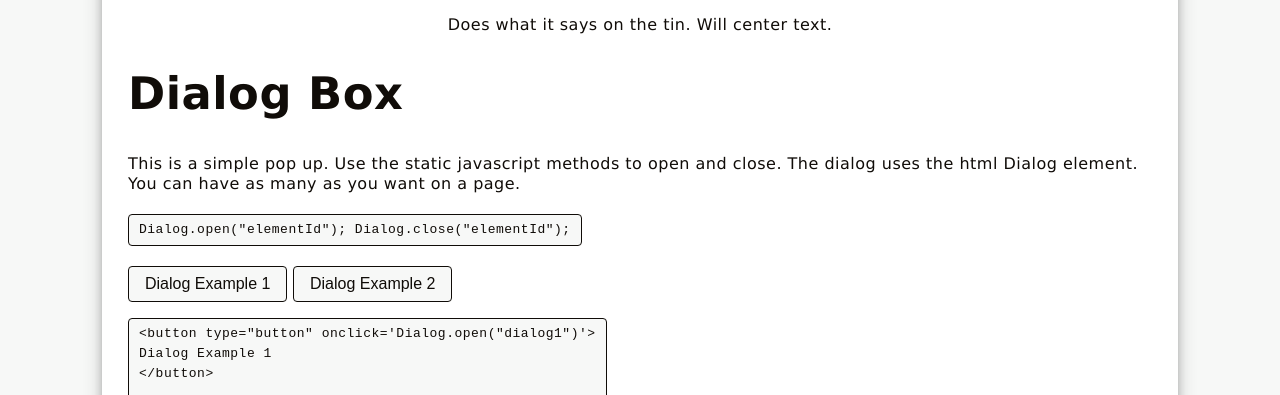
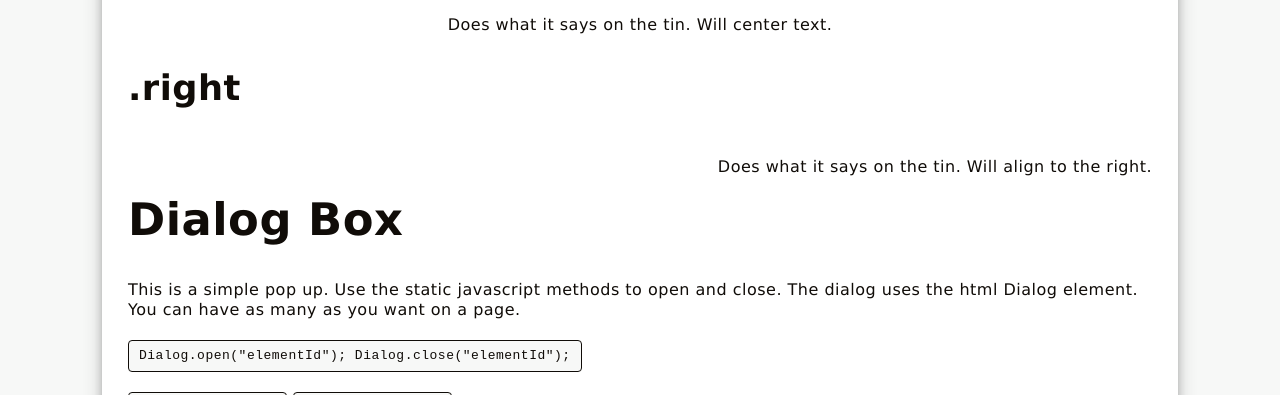
Before and after one commit to michaelphillips4/orca, a website: page public/helpers.html in a window 1280 px wide. Shown: the part 705-1100 px from the top of the page. Drawn offline with Linux system fonts and the light colour scheme.

Commit message:
fixed .right and text

```diff
--- a/public/helpers.html
+++ b/public/helpers.html
@@ -45,6 +45,12 @@
 
       <h3>.center</h3>
       <p class="center">Does what it says on the tin. Will center text.</p>
+
+      <h3>.right</h3>
+      <p class="right">Does what it says on the tin. Will align to the right.</p>
+
+
+<br />
 
       <h2>Dialog Box</h2>
       <p>
--- a/src/orca.scss
+++ b/src/orca.scss
@@ -232,6 +232,12 @@ code {
   text-align: center;
 }
 
+.right {
+  text-align: right;
+  float: right;
+}
+
+
 .hide {
   display: none;
 }
```
Also changed, not shown: public/binder.html (+1 -1 lines), public/orca.min.css.
